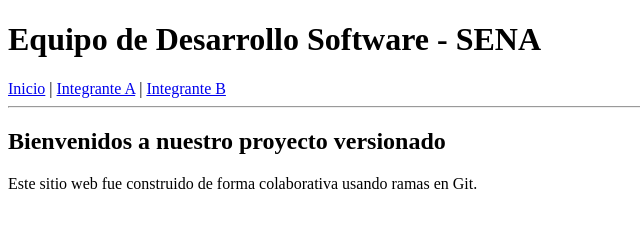
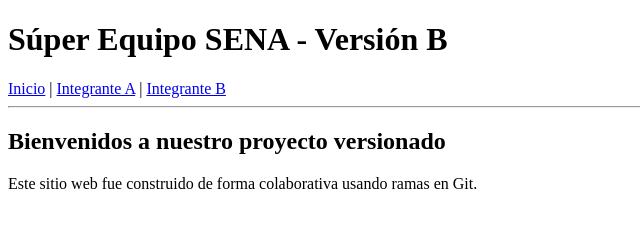
Before and after one commit to cesarjulianrincon5-hash/proyecto-equipo-adso, a plain HTML site: page index.html in a window 1280 px wide. Shown: the whole page, without its empty margins (0-640 px from the left). Drawn offline with Linux system fonts and the light colour scheme.

Commit message:
Modificacion del titulo por integrante B

```diff
--- a/index.html
+++ b/index.html
@@ -6,7 +6,7 @@
 </head>
 <body>
 <header>
-<h1>Equipo de Desarrollo Software - SENA</h1>
+<h1>Súper Equipo SENA - Versión B</h1>
 <nav>
 <a href="index.html">Inicio</a> |
 <a href="perfil-a.html">Integrante A</a> |
```
